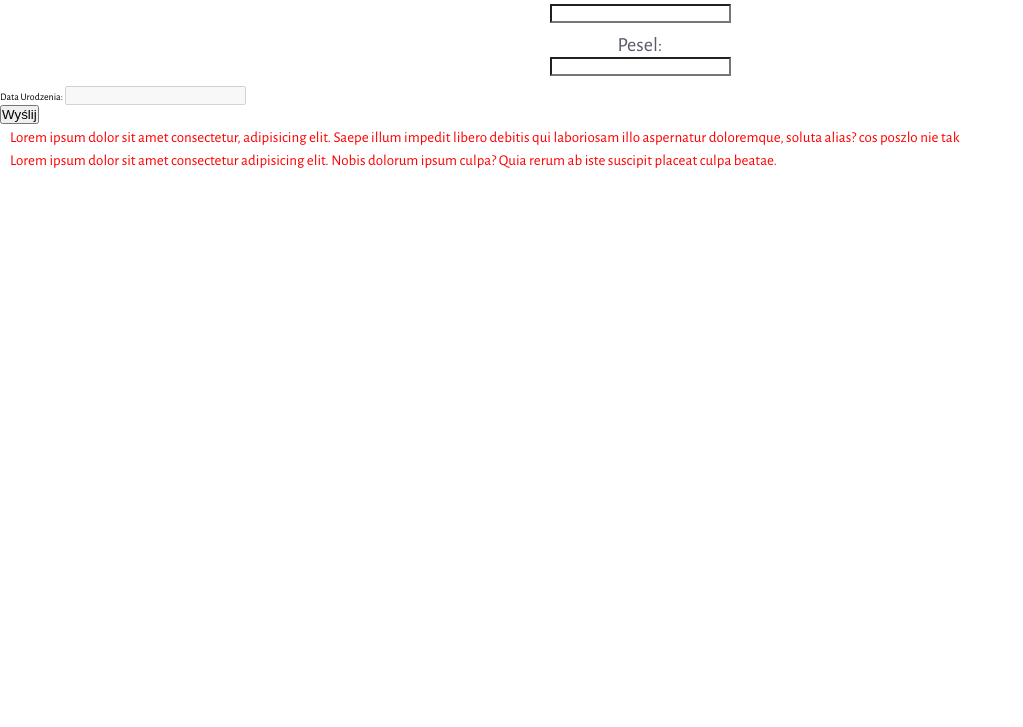
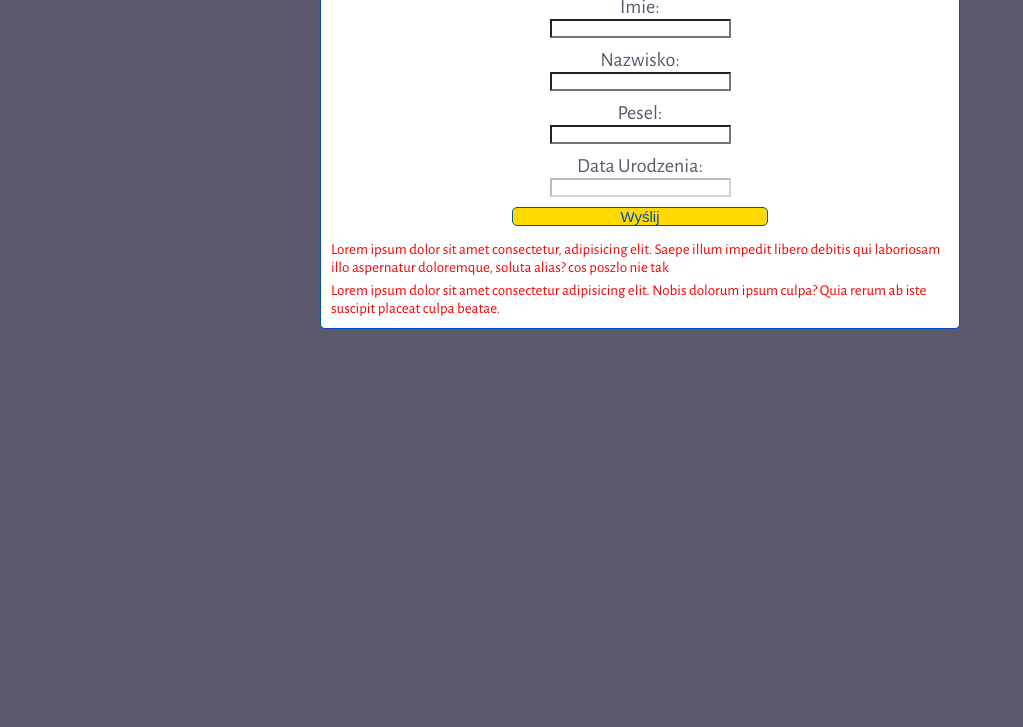
Before and after one commit to kamazowe/form_rek, a website: page index.html in a window 1280 px wide. Shown: the part 73-800 px from the top of the page, without its empty margins (0-1023 px from the left). Drawn offline with nearby package versions, Linux system fonts and the light colour scheme; a web font is replaced by a local one.

Commit message:
correct index

```diff
--- a/index.html
+++ b/index.html
@@ -9,8 +9,11 @@
     <link href='http://fonts.googleapis.com/css?family=Amiko&subset=latin,latin-ext' rel='stylesheet' type='text/css'>
     <link rel="stylesheet" href="style.css">
 </head>
-<body>  <div id="errors"></div>
-        <form action="" id="form">
+<body>  <div class="container">
+        <div class="wrapper">
+        <div class="wrapper__header"><h3>Klient </h3></div>
+        <div class="wrapper__body">
+        <form class="form" action="" id="form">
                 <!-- firstname -->
                 <div class="form-row"><label class="form-row__label" for="first_name">Imie: </label><input class="form-row__input" name="first_name" required data-error="Pole obowiazkowe.Tylko litery, ilosc znakow 1-40."  type="text"></div>
                 <!-- lastname -->
@@ -18,8 +21,8 @@
                 <!-- pesel -->
                 <div class="form-row"><label class="form-row__label" for="pesel">Pesel: </label><input class="form-row__input" name="pesel" required data-error="Pole obowiazkowe.Tylko liczby, ilosc liczb: 11." type="text"></div>
                 <!-- birthday -->
-                <div><label for="birthday">Data Urodzenia: </label><input name="birthday" disabled  type="text"></div>
-                <div><input name="submit" value="Wyślij" type="submit"></div>
+                <div class="form-row"><label class="form-row__label" for="birthday">Data Urodzenia: </label><input class="form-row__input form-row__input--locked" name="birthday" disabled  type="text"></div>
+                <div class="form-row"><input class="form-row__input btn" name="submit" value="Wyślij" type="submit"></div>
             </form>
         <div class="error-wrapper" >
             <ul id="errors" class="error-list">
```
